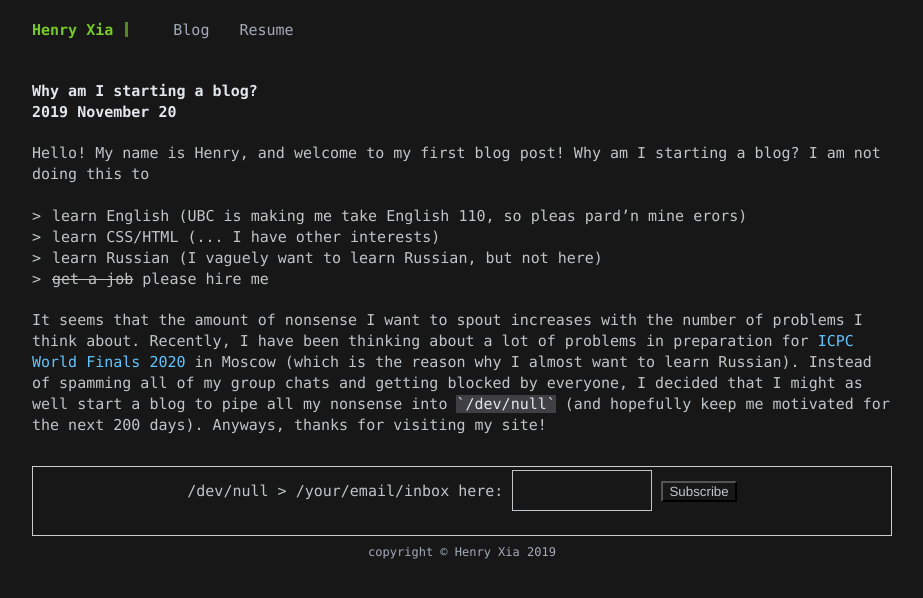
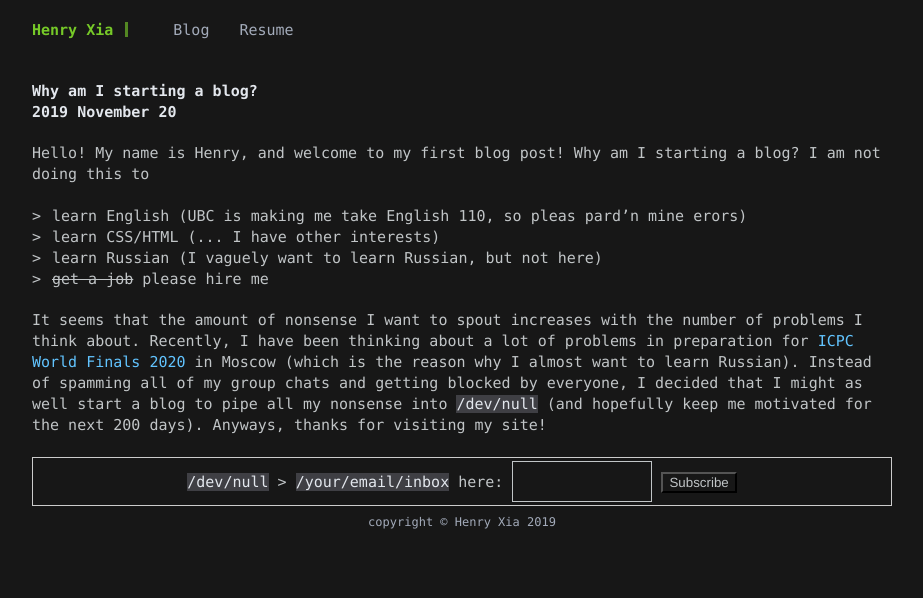
Before and after one commit to ehnryx/ehnryx.github.io, a Jekyll site: the page built from _posts/2019-11-20-why.md, in a window 1280 px wide. Shown: the top 598 px of the page, without its empty margins (178-1101 px from the left). Built offline with Jekyll 4.4.1, drawn with Linux system fonts in a browser that asks for light colours.

Commit message:
can't build locally rn

```diff
--- a/_includes/subscribe.html
+++ b/_includes/subscribe.html
@@ -1,8 +1,9 @@
-<form style="border:1px solid #ccc;padding:3px;text-align:center;margin-top:2em;" action="https://feedburner.google.com/fb/a/mailverify" method="post" target="popupwindow" onsubmit="window.open('https://feedburner.google.com/fb/a/mailverify?uri=HenryX', 'popupwindow', 'scrollbars=yes,width=550,height=520');return true">
-	<p>
-		/dev/null &gt; /your/email/inbox here: <input type="text" style="width:140px" name="email"/>
+<form style="border:1px solid #ccc;padding:3px;text-align:center;" action="https://feedburner.google.com/fb/a/mailverify" method="post" target="popupwindow" onsubmit="window.open('https://feedburner.google.com/fb/a/mailverify?uri=HenryX', 'popupwindow', 'scrollbars=yes,width=550,height=520');return true">
+	<div class="container">
+		<code>/dev/null</code> &gt; <code>/your/email/inbox</code> here:
+		<input type="text" style="width:140px" name="email"/>
 		<input type="hidden" value="HenryX" name="uri"/>
 		<input type="hidden" name="loc" value="en_US"/>
 		<input type="submit" value="Subscribe" />
-	</p>
+	</div>
 </form>
--- a/_layouts/post.html
+++ b/_layouts/post.html
@@ -15,7 +15,7 @@
 				{{ content }}
 			</div>
 
-			<div class="container terminal">
+			<div class="container terminal" style="margin-top=6em">
 				{% include subscribe.html %}
 			<div>
 		</div>
--- a/css/terminal.css
+++ b/css/terminal.css
@@ -228,7 +228,6 @@ code {
 
 code::after,
 code::before {
-  content: "`";
   display: inline;
 }
 
```
